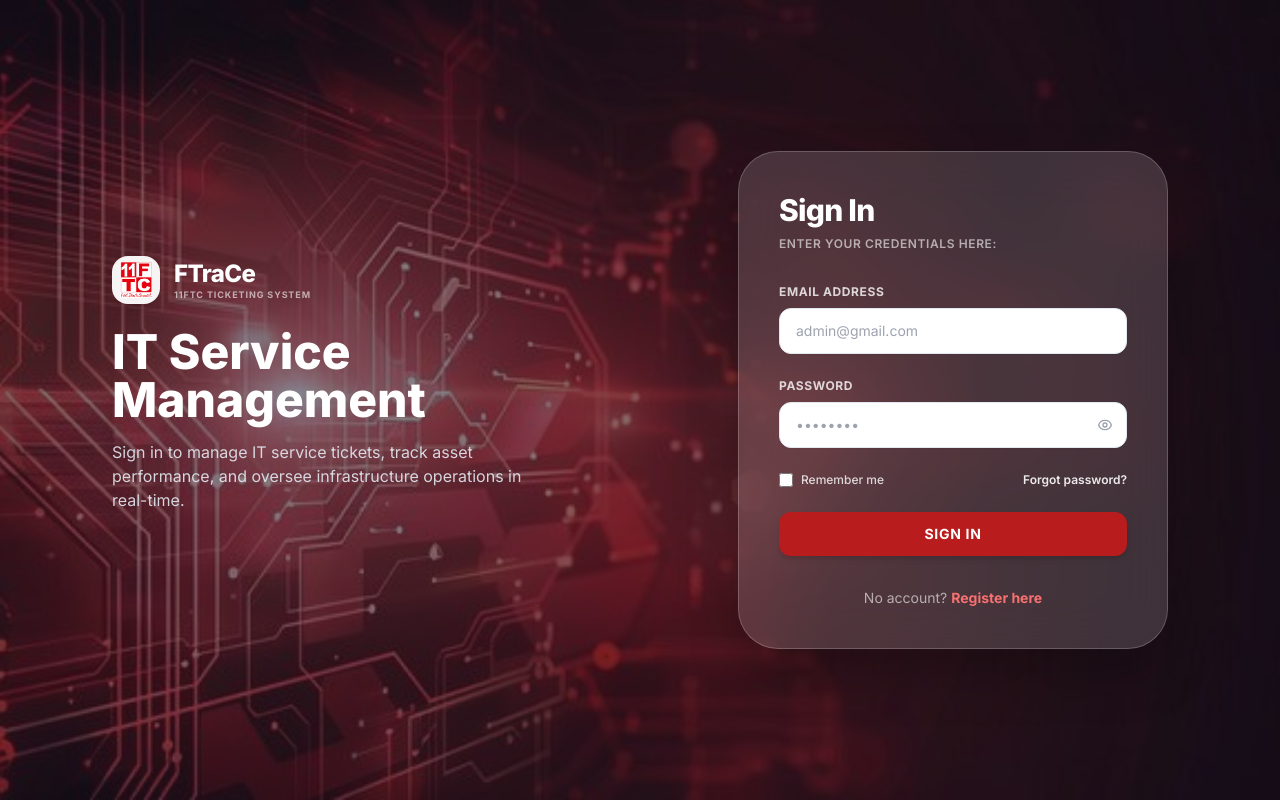
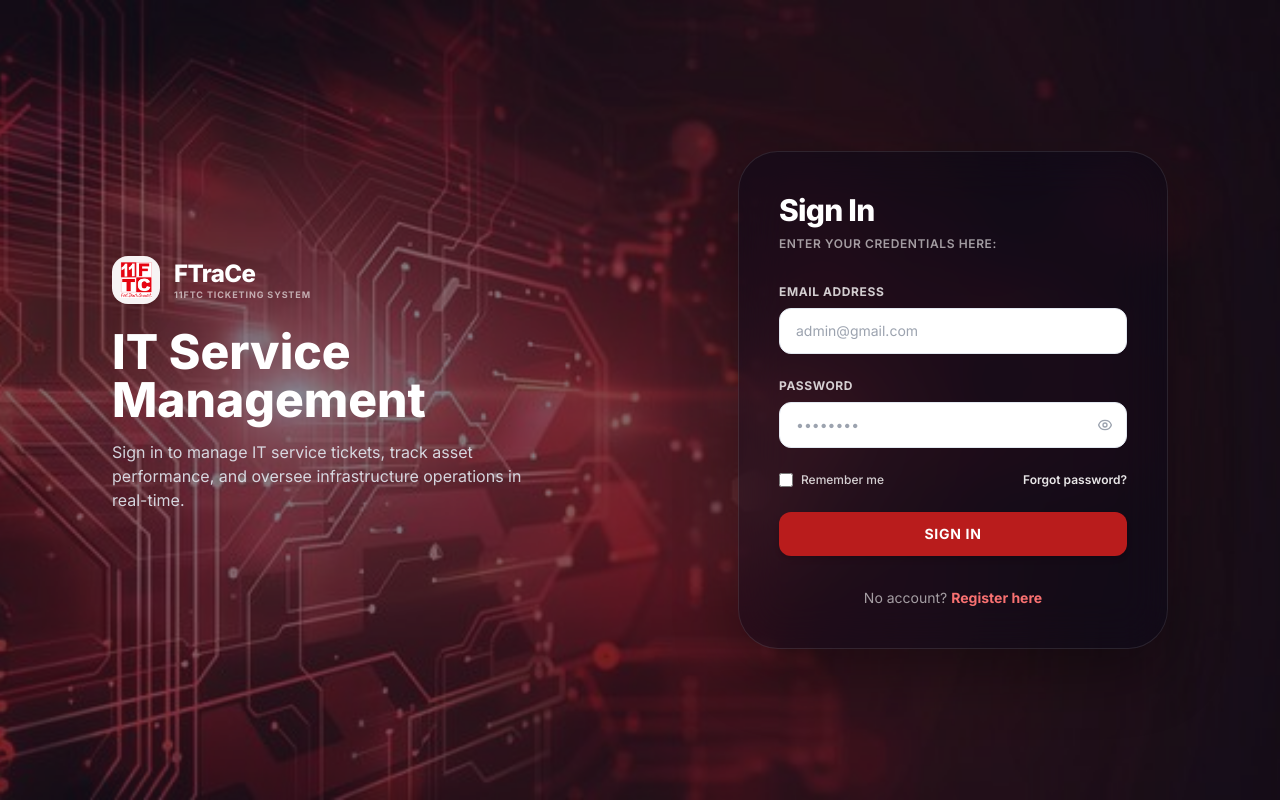
Before and after one commit to kimruds12/11FTC-Ticketing-System, a Next.js app in the folder apps/web/: page /sign-in in a window 1280 px wide. Built offline with nearby package versions, Linux system fonts and the light colour scheme.

Commit message:
progress 4.0

```diff
--- a/apps/web/src/app/sign-in/page.tsx
+++ b/apps/web/src/app/sign-in/page.tsx
@@ -51,7 +51,7 @@ export default function SignInPage() {
       </div>
 
       {/* ── Curved Sign-In Card (Right Side / Centered on Mobile) ── */}
-      <div className="relative z-10 w-full max-w-[430px] bg-white/15 backdrop-blur-xl rounded-[2.5rem] shadow-[0_25px_50px_rgba(0,0,0,0.25)] p-8 sm:p-10 border border-white/20 flex flex-col">
+      <div className="relative z-10 w-full max-w-[430px] bg-slate-950/40 backdrop-blur-xl rounded-[2.5rem] shadow-[0_25px_60px_rgba(0,0,0,0.35)] p-8 sm:p-10 border border-white/10 flex flex-col">
         {/* Mobile Logo Header */}
         <div className="flex items-center gap-3 mb-8 lg:hidden">
           <div className="relative w-9 h-9 bg-white/10 p-1.5 rounded-xl border border-white/10">
```
